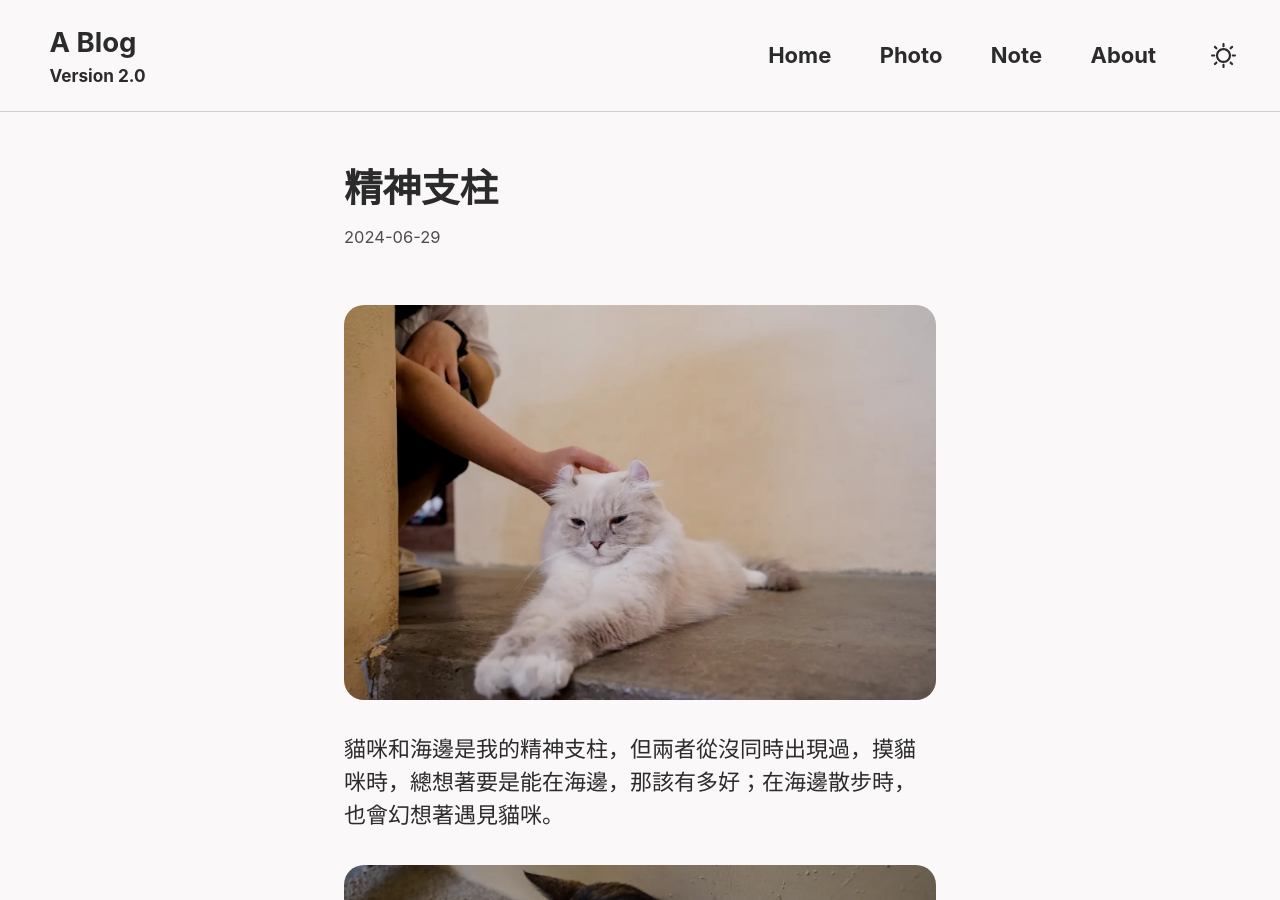
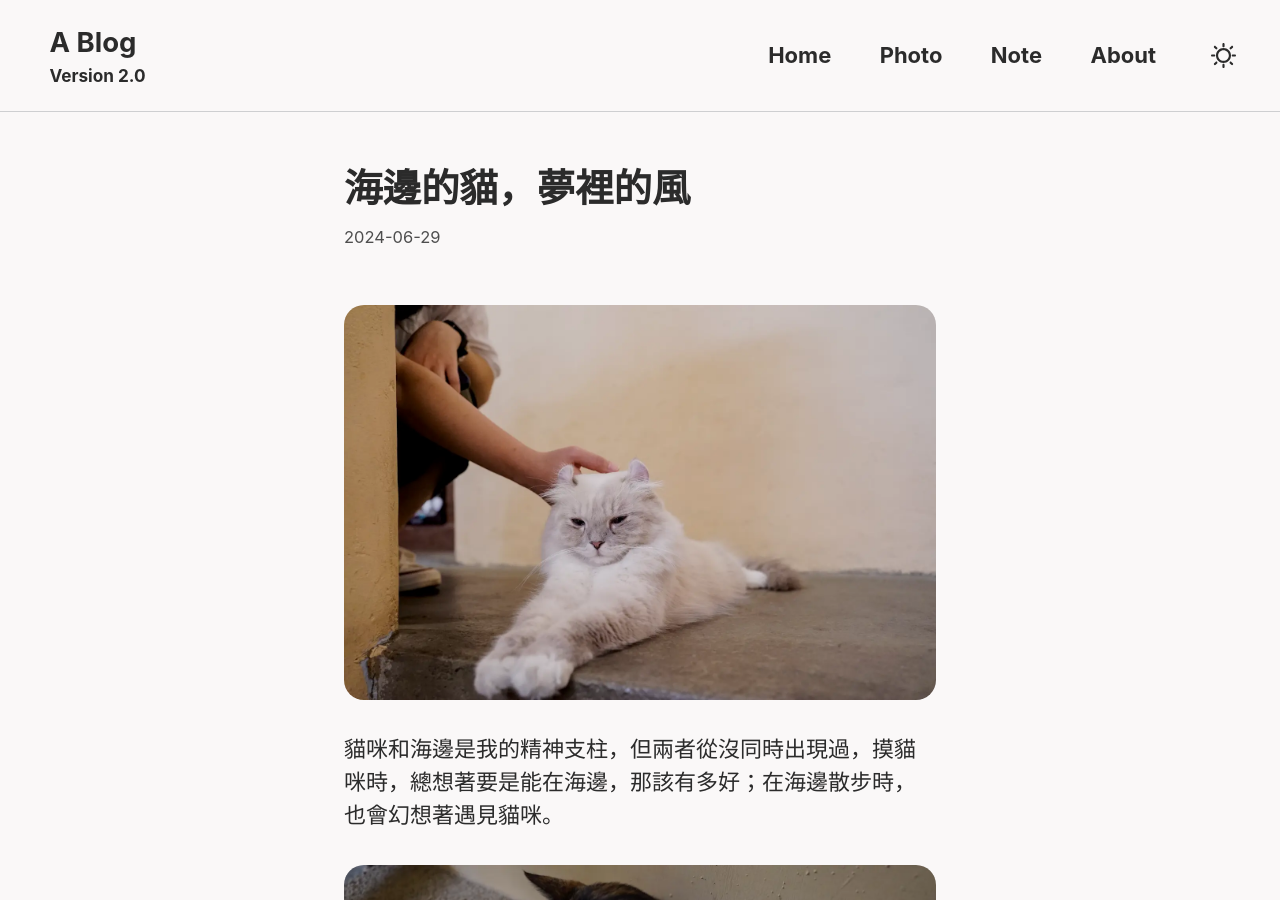
Before and after one commit to zebra314/zebra314.github.io, a Jekyll site: the page built from _posts/2024-06-29-精神支柱.md, in a window 1280 px wide and 900 px high. Built offline with Jekyll 4.4.1, drawn with Linux system fonts in a browser that asks for light colours; cached includes are drawn as plain includes.

Commit message:
Update 2024-06-29-精神支柱.md

```diff
--- a/_posts/2024-06-29-精神支柱.md
+++ b/_posts/2024-06-29-精神支柱.md
@@ -2,6 +2,7 @@
 header:
   teaser: /assets/image/24/0629-1.webp
 tag: Mundane
+title: 海邊的貓，夢裡的風
 ---
 ![The cat cafe](/assets/image/24/0629-1.webp)
 貓咪和海邊是我的精神支柱，但兩者從沒同時出現過，摸貓咪時，總想著要是能在海邊，那該有多好；在海邊散步時，也會幻想著遇見貓咪。
```
